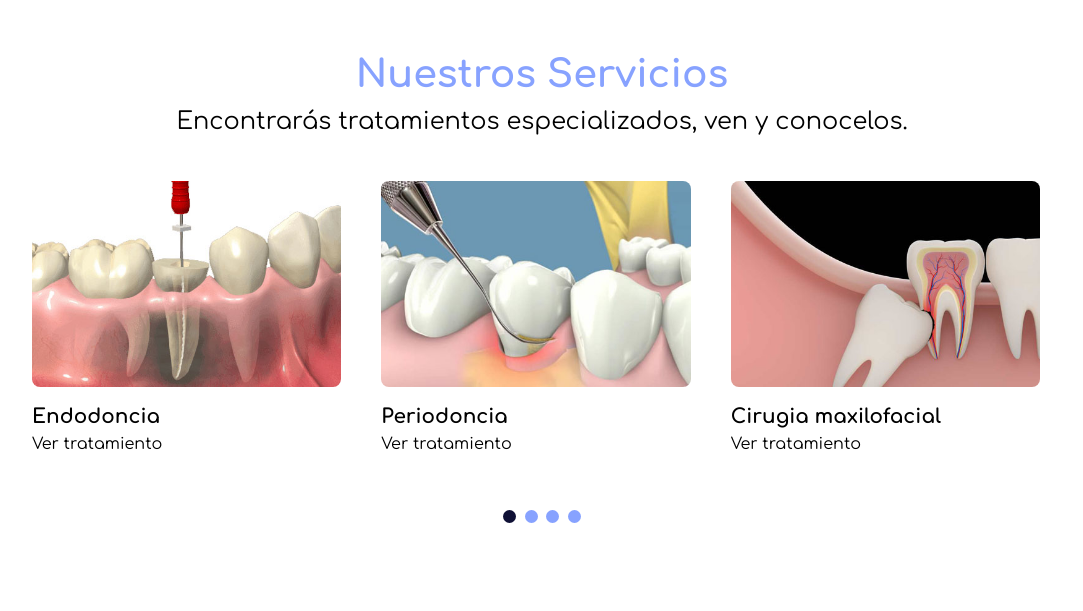
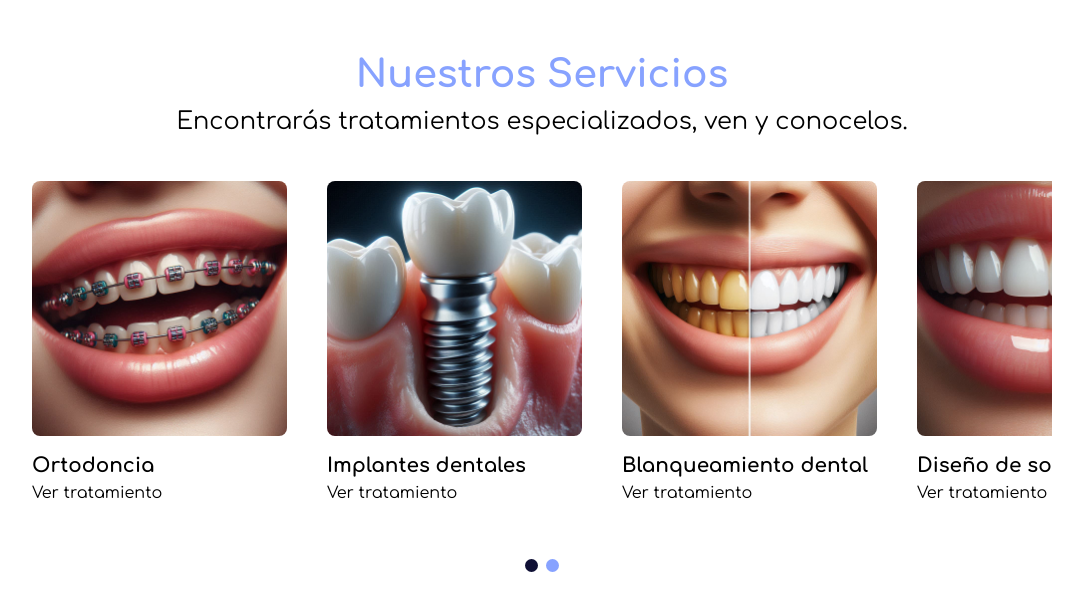
Before and after one commit to TaurusComunity/DentSAlud93, an Astro site: page / in a window 1280 px wide. Shown: the part 697-1308 px from the top of the page, without its empty margins (98-1181 px from the left). Built offline with nearby package versions, Linux system fonts and the light colour scheme; Astro itself is replaced by a stand-in of ours.

Commit message:
actualizacion de imgenes del carrousel

```diff
--- a/public/js/main.js
+++ b/public/js/main.js
@@ -1,7 +1,7 @@
 
 let currentPage = 0;
 const totalCards = document.querySelectorAll('.card').length;
-const cardsPerPage = 4;
+const cardsPerPage = 2;
 const carouselWrapper = document.querySelector('.carousel-wrapper');
 const paginationButtons = document.querySelectorAll('.pagination-button');
 
@@ -11,7 +11,7 @@ function changePage(page) {
   const offset = page * cardsPerPage;
 
   // Mueve el carrusel al lugar adecuado
-  carouselWrapper.style.transform = `translateX(-${offset * 220 / totalCards}%)`;
+  carouselWrapper.style.transform = `translateX(-${offset * 100 / totalCards}%)`;
 
   // Actualiza la paginación activa
   paginationButtons.forEach(button => button.classList.remove('active'));
--- a/public/styles/global.css
+++ b/public/styles/global.css
@@ -28,7 +28,7 @@
 }
 
 .card {
-  flex: 0 0 30.33%; /* Muestra 3 cartas por slide */
+  flex: 0 0 25%; /* Muestra 3 cartas por slide */
 }
 
 .pagination {
--- a/src/components/Carrousel.astro
+++ b/src/components/Carrousel.astro
@@ -5,61 +5,30 @@
     <div class="carousel-wrapper ">
       <!-- Cartas -->
       <div class="card bg-white rounded-lg ">
-        <img src="/img/endodoncia.jpg" alt="img-representativa" class="rounded-lg">
-        <p class="font-bold text-[20px] mt-[15px]">Endodoncia</p>
+        <img src="/img/brackets.png" alt="img-representativa" class="rounded-lg">
+        <p class="font-bold text-[20px] mt-[15px]">Ortodoncia</p>
         <span class="font-ligth text-[16px] hover:text-azul_claro hover:font-bold transition-all"><a href="/endodoncia">Ver tratamiento</a></span>
       </div>
       <div class="card bg-white rounded-lg ">
-        <img src="/img/periodoncia-dental.jpg" alt="img-representativa" class="rounded-lg">
-        <p class="font-bold text-[20px] mt-[15px]">Periodoncia</p>
+        <img src="/img/implante dental.png" alt="img-representativa" class="rounded-lg">
+        <p class="font-bold text-[20px] mt-[15px]">Implantes dentales</p>
         <span class="font-ligth text-[16px] hover:text-azul_claro hover:font-bold transition-all"><a href="/endodoncia">Ver tratamiento</a></span>
       </div>
       <div class="card bg-white rounded-lg ">
-        <img src="/img/Cirugia-Maxilofacial.jpg" alt="img-representativa" class="rounded-lg">
-        <p class="font-bold text-[20px] mt-[15px]">Cirugia maxilofacial</p>
-        <span class="font-ligth text-[16px] hover:text-azul_claro hover:font-bold transition-all"><a href="/endodoncia">Ver tratamiento</a></span>
-      </div>
-      <div class="card bg-white rounded-lg ">
-        <img src="/img/blanqueamiento-dental.jpg" alt="img-representativa" class="rounded-lg">
+        <img src="/img/blanqueamiento.png" alt="img-representativa" class="rounded-lg">
         <p class="font-bold text-[20px] mt-[15px]">Blanqueamiento dental</p>
         <span class="font-ligth text-[16px] hover:text-azul_claro hover:font-bold transition-all"><a href="/endodoncia">Ver tratamiento</a></span>
       </div>
       <div class="card bg-white rounded-lg ">
-        <img src="/img/resina-de-alta-estetica.jpg" alt="img-representativa" class="rounded-lg">
-        <p class="font-bold text-[20px] mt-[15px]">Resina de alta estética</p>
-        <span class="font-ligth text-[16px] hover:text-azul_claro hover:font-bold transition-all"><a href="/endodoncia">Ver tratamiento</a></span>
-      </div>
-      <div class="card bg-white rounded-lg ">
-        <img src="/img/protesis-dental-2.jpg" alt="img-representativa" class="rounded-lg">
-        <p class="font-bold text-[20px] mt-[15px]">Protesis bucales</p>
-        <span class="font-ligth text-[16px] hover:text-azul_claro hover:font-bold transition-all"><a href="/endodoncia">Ver tratamiento</a></span>
-      </div>
-      <div class="card bg-white rounded-lg ">
-        <img src="/img/Protesis-total-dental.jpg" alt="img-representativa" class="rounded-lg">
+        <img src="/img/diseno sonrisa.png" alt="img-representativa" class="rounded-lg">
         <p class="font-bold text-[20px] mt-[15px]">Diseño de sonrisa</p>
         <span class="font-ligth text-[16px] hover:text-azul_claro hover:font-bold transition-all"><a href="/endodoncia">Ver tratamiento</a></span>
       </div>
-      <div class="card bg-white rounded-lg ">
-        <img src="/img/carilla-porcelana-vm-750x500.jpg" alt="img-representativa" class="rounded-lg">
-        <p class="font-bold text-[20px] mt-[15px]">Carillas dentales</p>
-        <span class="font-ligth text-[16px] hover:text-azul_claro hover:font-bold transition-all"><a href="/endodoncia">Ver tratamiento</a></span>
-      </div>
-      <div class="card bg-white rounded-lg ">
-        <img src="/img/Ofertas-en-Implantes-dentales.webp" alt="img-representativa" class="rounded-lg">
-        <p class="font-bold text-[20px] mt-[15px]">Implantología</p>
-        <span class="font-ligth text-[16px] hover:text-azul_claro hover:font-bold transition-all"><a href="/endodoncia">Ver tratamiento</a></span>
-      </div>
-      <div class="card bg-white rounded-lg ">
-        <img src="/img/ortodoncias-dentales-v2.jpg" alt="img-representativa" class="rounded-lg">
-        <p class="font-bold text-[20px] mt-[15px]">Ortodoncia</p>
-        <span class="font-ligth text-[16px] hover:text-azul_claro hover:font-bold transition-all"><a href="/endodoncia">Ver tratamiento</a></span>
-      </div>
+
     </div>
 
      <!-- Paginación -->
   <div class="pagination">
     <button class="pagination-button active" onclick="changePage(0)"></button>
     <button class="pagination-button" onclick="changePage(1)"></button>
-    <button class="pagination-button" onclick="changePage(2)"></button>
-    <button class="pagination-button" onclick="changePage(3)"></button>
   </div>
```
Also changed, not shown: public/img/Cirugia-Maxilofacial.jpg (deleted), public/img/Ofertas-en-Implantes-dentales.webp (deleted), public/img/Protesis-total-dental.jpg (deleted), public/img/blanqueamiento-dental.jpg (deleted), public/img/blanqueamiento.png (added), public/img/brackets.png (added), public/img/carilla-porcelana-vm-750x500.jpg (deleted), public/img/diseno sonrisa.png (added), public/img/endodoncia.jpg (deleted), public/img/implante dental.png (added), public/img/ortodoncias-dentales-v2.jpg (deleted), public/img/periodoncia-dental.jpg (deleted), public/img/protesis-dental-2.jpg (deleted), public/img/resina-de-alta-estetica.jpg (deleted).
